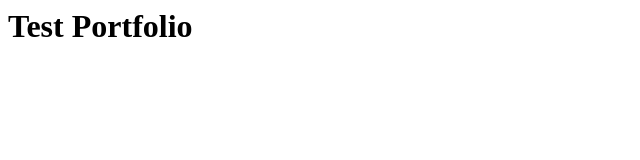
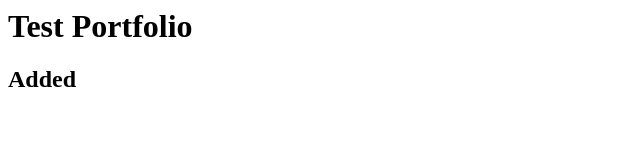
Before and after one commit to sauravguin/test-portfolio, a plain HTML site: page index.html in a window 1280 px wide. Shown: the whole page, without its empty margins (0-640 px from the left). Drawn offline with Linux system fonts and the light colour scheme.

Commit message:
Added header

```diff
--- a/index.html
+++ b/index.html
@@ -7,5 +7,6 @@
 </head>
 <body>
     <h1>Test Portfolio</h1>
+    <h2>Added</h2>
 </body>
 </html>
```
